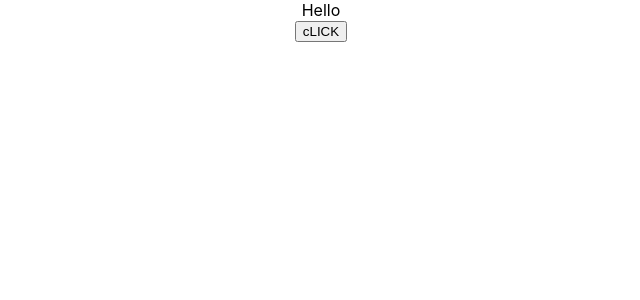
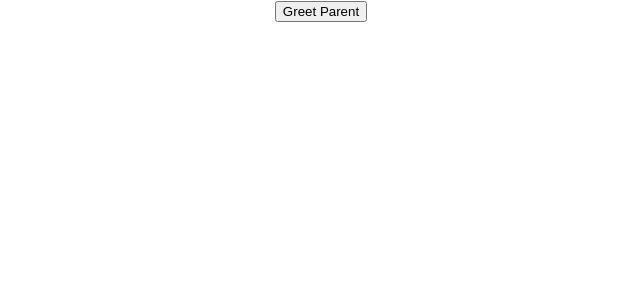
Before and after one commit to Ganesh-dot/into, a React (Create React App) app in the folder money/: page / in a window 1280 px wide. Shown: the top 300 px of the page, without its empty margins (319-959 px from the left). Built offline with nearby package versions, Linux system fonts and the light colour scheme.

Commit message:
push root app.js file

```diff
--- a/money/src/App.js
+++ b/money/src/App.js
@@ -8,10 +8,12 @@ import Counter from "./component/Counter";
 import FunctionClick from "./component/FunctionClick";
 import ClassClick from "./component/ClassClick";
 import EventBind from "./component/EventBind";
+import ParentComponent from './component/ParentComponent';
 
 function App() {
   return (
     <div className="App">
+    <ParentComponent />
      {/* <Greet name="Bruce" heroName="Batman" />
       <Greet name="Clark" heroName="Superman" />
       <Greet name="Diana" heroName="Wonder Women" />
@@ -20,8 +22,8 @@ function App() {
       <Counter />
       <Welcome name="Clark" heroName="Superman" />
       <FunctionClick />
-      <ClassClick />*/}
-      <EventBind />
+      <ClassClick />
+      <EventBind />*/}
     </div>
   );
 }
```
